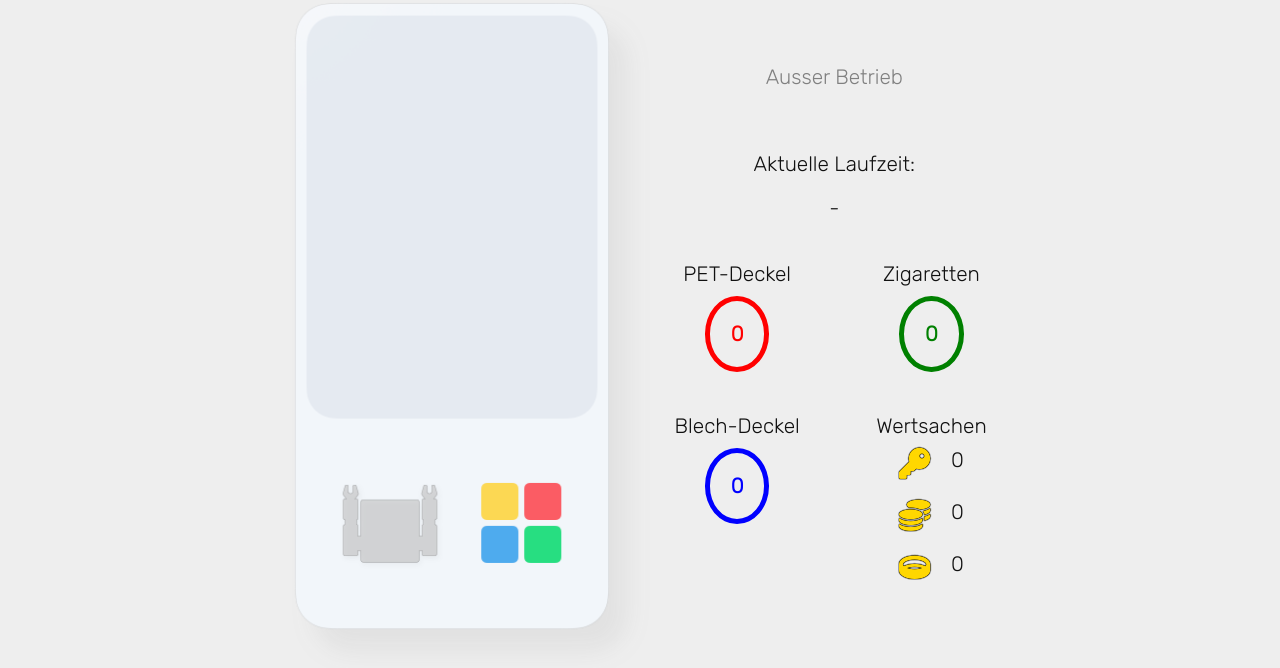
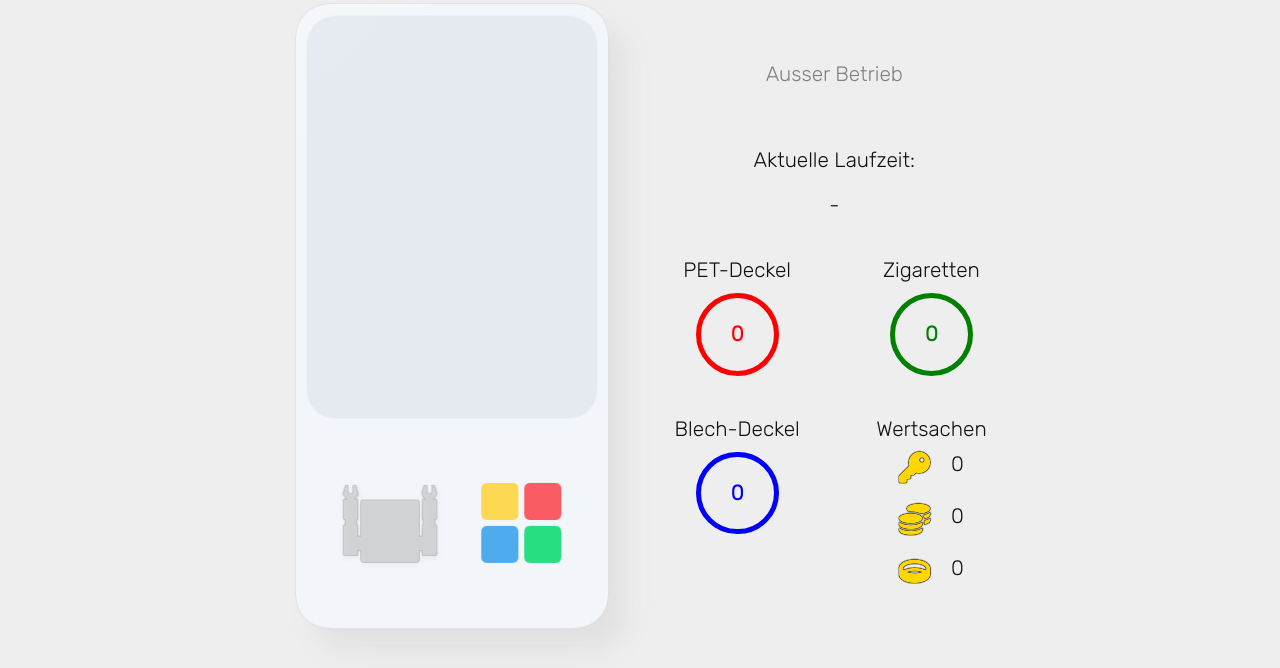
Before and after one commit to snoozebaumer/beat-realtime-stats, a plain HTML site: page frontend/index.html in a window 1280 px wide. Shown: the part 130-798 px from the top of the page. Drawn offline with nearby package versions, Linux system fonts and the light colour scheme.

Commit message:
improve number circles

```diff
--- a/frontend/styles.css
+++ b/frontend/styles.css
@@ -102,7 +102,11 @@ main {
 }
 
 .article-circle {
-  width: fit-content;
+  display: flex;
+  justify-content: center;
+  align-items: center;
+  width: 1.5em;
+  height: 1.5em;
   margin-inline: auto;
   padding: 1em;
   font-weight: bold;
```
